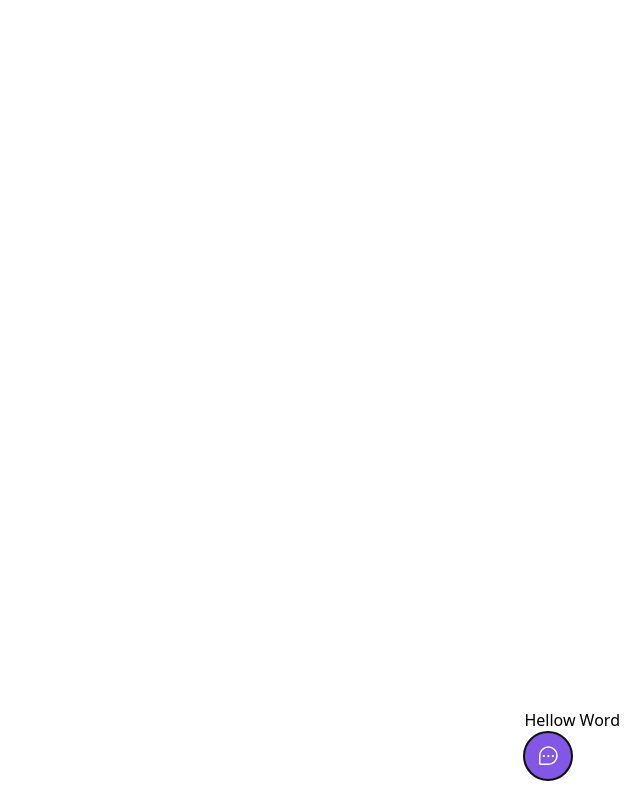
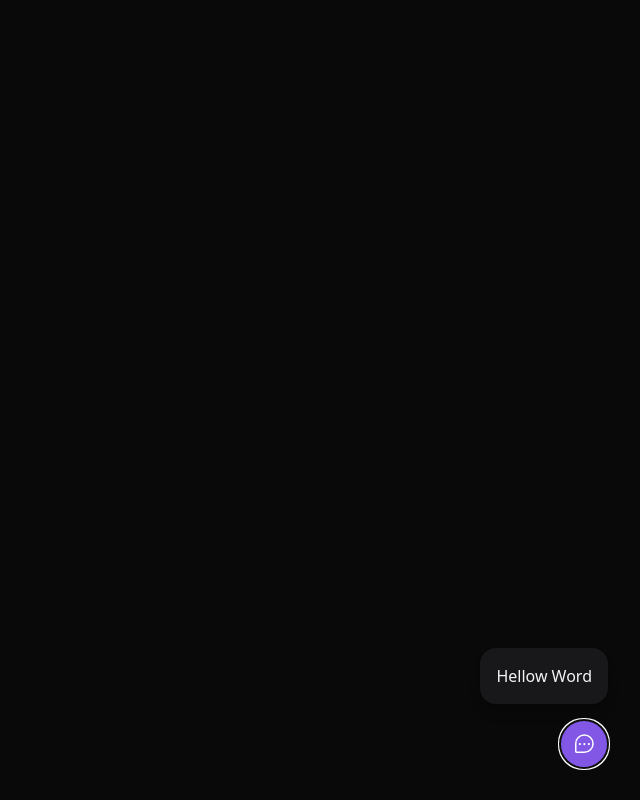
Before and after one commit to arthur-timoteo/next-level-week-return_impulse, a React (Vite) app in the folder web_react/: page / in a window 1280 px wide. Both pictures are taken after a click on the button "Feedback". Shown: the whole page, without its empty margins (640-1280 px from the left). Built offline with nearby package versions, Linux system fonts and the light colour scheme.

Commit message:
Stage 2 - WidgetForm structure created

```diff
--- /dev/null
+++ b/web_react/src/components/WidgetForm.tsx
@@ -0,0 +1,7 @@
+export function WidgetForm(){
+    return (
+        <div className="bg-zinc-900 p-4 relative rounded-2xl mb-4 flex flex-col items-center shadow-lg w-[calc(100vw-2rem)] md:w-auto">
+            Hellow Word
+        </div>
+    )
+}
--- a/web_react/src/components/Widgtet.tsx
+++ b/web_react/src/components/Widgtet.tsx
@@ -1,11 +1,14 @@
 import { ChatTeardropDots } from 'phosphor-react';
 import { Popover } from '@headlessui/react';
+import { WidgetForm } from './WidgetForm';
 
 
 export function Widget() {
     return (
-        <Popover className="absolute bottom-5 right-5">
-            <Popover.Panel>Hellow Word</Popover.Panel>
+        <Popover className="absolute bottom-4 md:bottom-8 right-4 md:right-8 flex flex-col items-end">
+            <Popover.Panel>
+                <WidgetForm />
+            </Popover.Panel>
 
             <Popover.Button className="bg-brand-500 rounded-full px-3 h-12 text-white flex items-center group">
                 <ChatTeardropDots className="w-6 h-6" />
--- a/web_react/src/global.css
+++ b/web_react/src/global.css
@@ -1,3 +1,7 @@
 @tailwind base;
 @tailwind components;
 @tailwind utilities;
+
+body {
+    @apply bg-[#09090A] text-zinc-100;
+}
```
